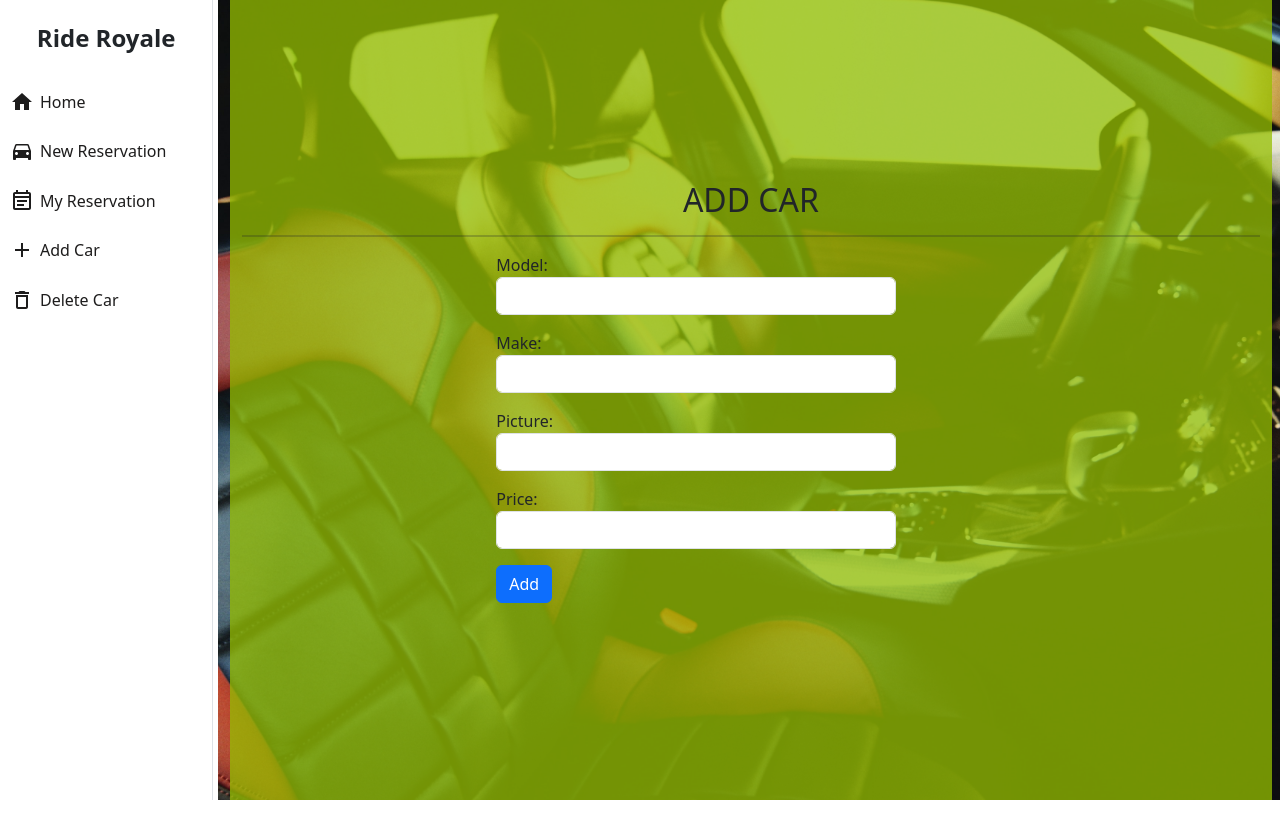
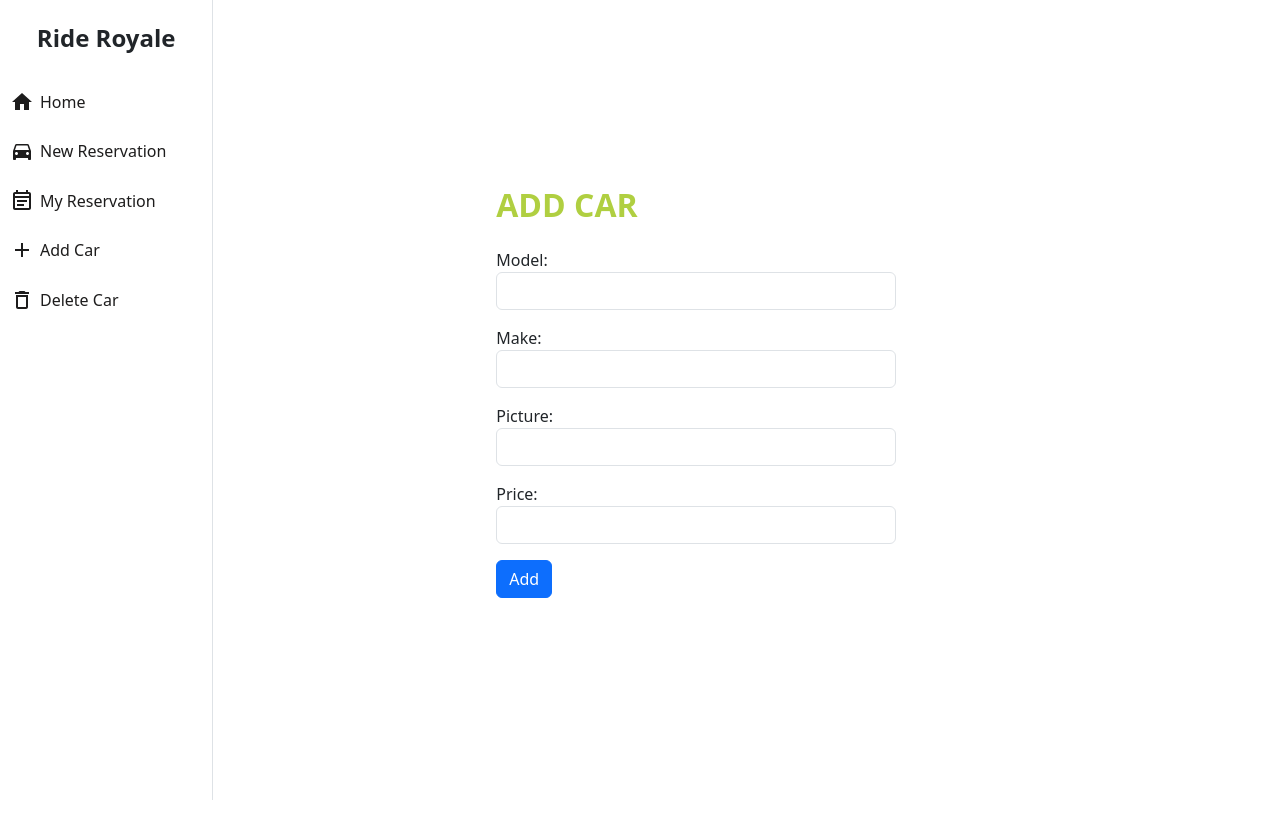
Before and after one commit to bernabasy/ride-royale-front-end, a React (Create React App) app: page /add-car in a window 1280 px wide. Built offline with nearby package versions, Linux system fonts and the light colour scheme.

Commit message:
Make UI changes

```diff
--- a/src/pages/AddCar/NewCar.jsx
+++ b/src/pages/AddCar/NewCar.jsx
@@ -14,12 +14,14 @@ const NewCar = () => {
   const [loading, setLoading] = useState(false);
   const [responseMsg, setResponseMsg] = useState('');
   const user = useSelector((state) => state.user);
+
   const handleSubmit = (event) => {
     event.preventDefault();
     setLoading(true);
     const data = {
       user_id: user.user.id, model, make, picture, price,
     };
+
     axios.post('http://127.0.0.1:3000/api/v1/cars', data)
       .then((response) => {
         setLoading(false);
@@ -66,10 +68,9 @@ const NewCar = () => {
     <Container className="bg-wrapper_newCar container-fluid">
       <div className="d-flex flex-column justify-content-center align-items-center image-overlay">
         <Row className="w-100">
-          <Col md={12}>
-            <h2 className="text-center text-back text-uppercase h2">Add Car</h2>
-            <hr className="border-2 w-full mb-3" />
+          <Col md={12} classname="d-flex justify-content-center">
             <Form onSubmit={handleSubmit} className="w-50 mx-auto">
+              <h2 className="text-start text-uppercase mb-4 fw-bold color-green h2">Add Car</h2>
               <div className="mb-3">
                 <label htmlFor="model">
                   Model:
@@ -127,7 +128,7 @@ const NewCar = () => {
                 </Button>
               )}
             </Form>
-            <p className="fs-5 fw-semibold">{responseMsg}</p>
+            <p className="fs-5 text-center color-success fw-semibold">{responseMsg}</p>
           </Col>
         </Row>
       </div>
--- a/src/pages/AddCar/newCar.css
+++ b/src/pages/AddCar/newCar.css
@@ -1,10 +1,14 @@
 .bg-wrapper_newCar {
-  background-image: url('../../assets/images/make-reservation-bg-img.jpg');
+  /* background-image: url('../../assets/images/make-reservation-bg-img.jpg'); */
   height: 100vh;
   background-position: center;
   background-size: cover;
   background-repeat: no-repeat;
-  background-color: rgba(150, 191, 1, 0.75);
+  /* background-color: rgba(150, 191, 1, 0.75); */
+}
+
+.color-green {
+  color:  rgba(150, 191, 1, 0.75);
 }
 
 .width {
@@ -13,13 +17,13 @@
 
 .image-overlay {
   height: 100vh;
-  background-color: rgba(150, 191, 1, 0.75);
+  /* background-color: rgba(150, 191, 1, 0.75); */
 }
 
 @media screen and (max-width: 920px) {
   .image-overlay {
     height: 75vh;
-    background-color: rgba(150, 191, 1, 0.75);
+    /* background-color: rgba(150, 191, 1, 0.75); */
   }
 
   .width {
```
